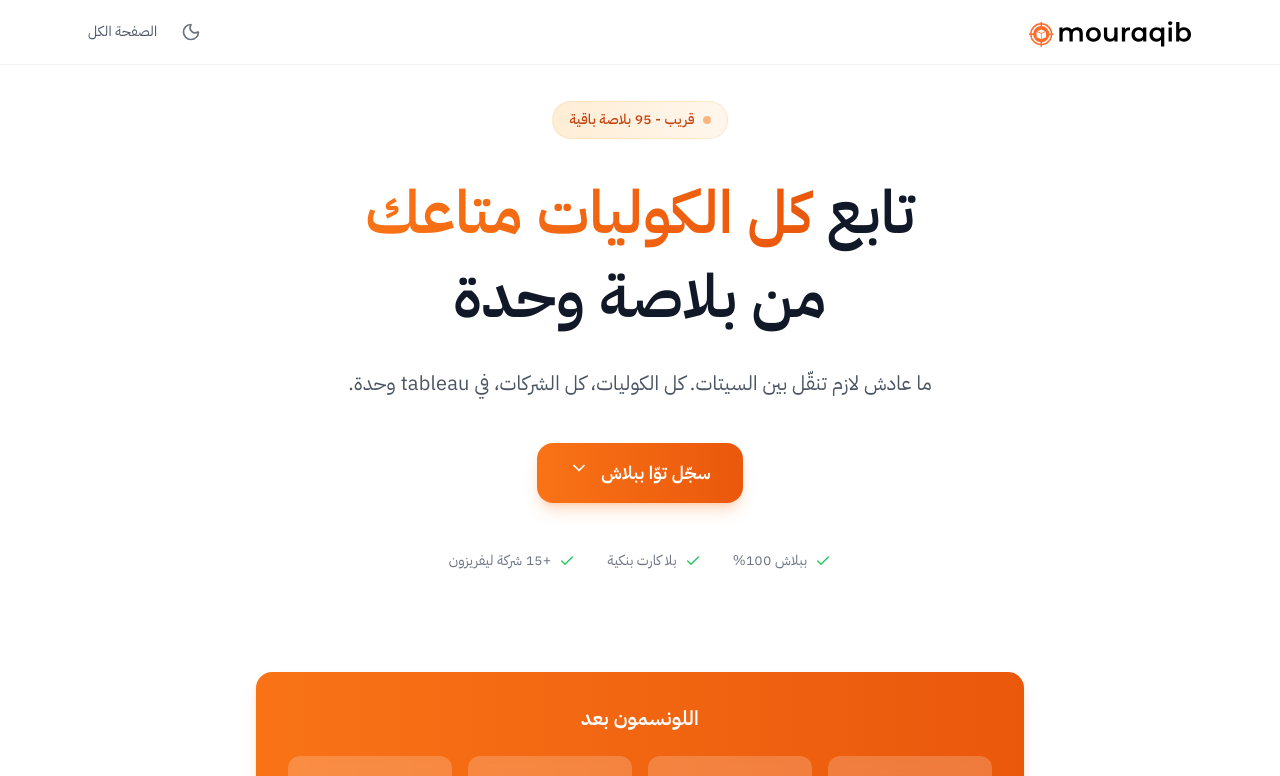
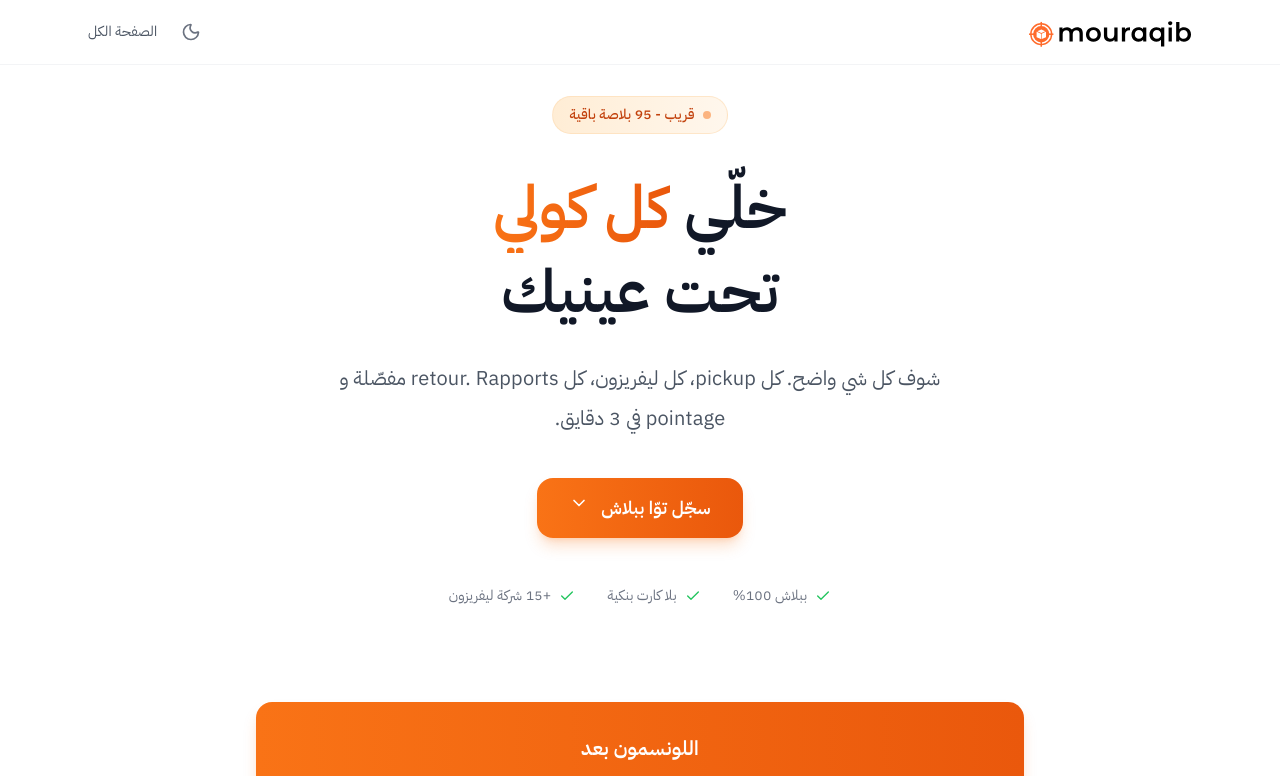
Before and after one commit to fawzyoth/mouraqib, a Vue app: page /#/ in a window 1280 px wide. Shown: the top 776 px of the page. Built offline with nearby package versions, Linux system fonts and the light colour scheme; no server answers; the database is empty.

Commit message:
Update hero text and remove feature cards

```diff
--- a/src/views/WaitingListView.vue
+++ b/src/views/WaitingListView.vue
@@ -38,13 +38,13 @@
         </div>
 
         <h1 class="text-4xl sm:text-5xl lg:text-6xl font-bold text-gray-900 dark:text-white leading-relaxed mb-6">
-          تابع <span class="text-transparent bg-clip-text bg-gradient-to-r from-orange-500 to-orange-600">كل الكوليات متاعك</span>
+          خلّي <span class="text-transparent bg-clip-text bg-gradient-to-r from-orange-500 to-orange-600">كل كولي</span>
           <br class="hidden sm:block" />
-          من بلاصة وحدة
+          تحت عينيك
         </h1>
 
         <p class="text-xl text-gray-600 dark:text-gray-400 leading-loose max-w-2xl mx-auto mb-10">
-          ما عادش لازم تنقّل بين السيتات. كل الكوليات، كل الشركات، في tableau وحدة.
+          شوف كل شي واضح. كل pickup، كل ليفريزون، كل retour. Rapports مفصّلة و pointage في 3 دقايق.
         </p>
 
         <!-- CTA Button -->
@@ -305,32 +305,7 @@
           </div>
         </div>
 
-        <div class="grid md:grid-cols-3 gap-6">
-          <div class="bg-white dark:bg-gray-800 rounded-xl p-6 border border-gray-100 dark:border-gray-700 hover:shadow-lg transition-shadow">
-            <div class="w-12 h-12 bg-orange-100 dark:bg-orange-900/30 rounded-xl flex items-center justify-center mb-4">
-              <LayoutDashboard class="w-6 h-6 text-orange-600" />
-            </div>
-            <h3 class="font-semibold text-gray-900 dark:text-white mb-2 text-lg">Tableau de bord واحد</h3>
-            <p class="text-gray-600 dark:text-gray-400">تابع كل الكوليات متاعك من بلاصة وحدة</p>
-          </div>
-
-          <div class="bg-white dark:bg-gray-800 rounded-xl p-6 border border-gray-100 dark:border-gray-700 hover:shadow-lg transition-shadow">
-            <div class="w-12 h-12 bg-blue-100 dark:bg-blue-900/30 rounded-xl flex items-center justify-center mb-4">
-              <Bell class="w-6 h-6 text-blue-600" />
-            </div>
-            <h3 class="font-semibold text-gray-900 dark:text-white mb-2 text-lg">Notifications فورية</h3>
-            <p class="text-gray-600 dark:text-gray-400">إشعارات ليك ولعملائك</p>
-          </div>
-
-          <div class="bg-white dark:bg-gray-800 rounded-xl p-6 border border-gray-100 dark:border-gray-700 hover:shadow-lg transition-shadow">
-            <div class="w-12 h-12 bg-green-100 dark:bg-green-900/30 rounded-xl flex items-center justify-center mb-4">
-              <BarChart3 class="w-6 h-6 text-green-600" />
-            </div>
-            <h3 class="font-semibold text-gray-900 dark:text-white mb-2 text-lg">Rapports واضحين</h3>
-            <p class="text-gray-600 dark:text-gray-400">إحصائيات تعاونك في القرارات</p>
-          </div>
-        </div>
-      </div>
+              </div>
     </section>
 
     <!-- Footer -->
@@ -346,7 +321,7 @@
 <script setup lang="ts">
 import { ref, reactive, computed, onMounted, onUnmounted } from 'vue'
 import { useThemeStore } from '@/stores/theme'
-import { Moon, Sun, UserPlus, ArrowLeft, Loader2, CheckCircle, LayoutDashboard, Bell, BarChart3, ChevronDown, Check } from 'lucide-vue-next'
+import { Moon, Sun, UserPlus, ArrowLeft, Loader2, CheckCircle, ChevronDown, Check } from 'lucide-vue-next'
 import { supabase } from '@/lib/supabase'
 
 const themeStore = useThemeStore()
```
